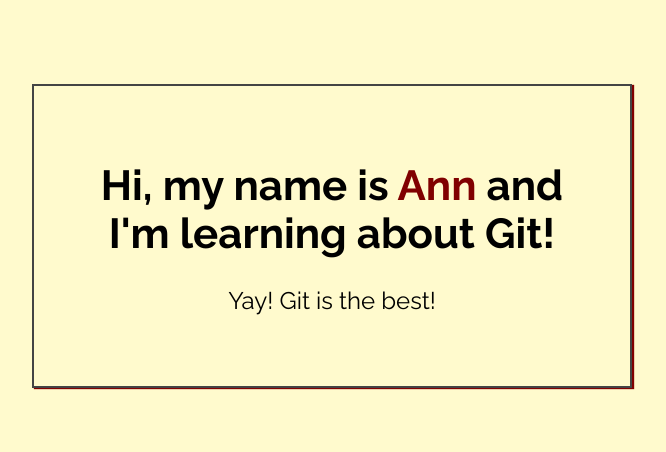
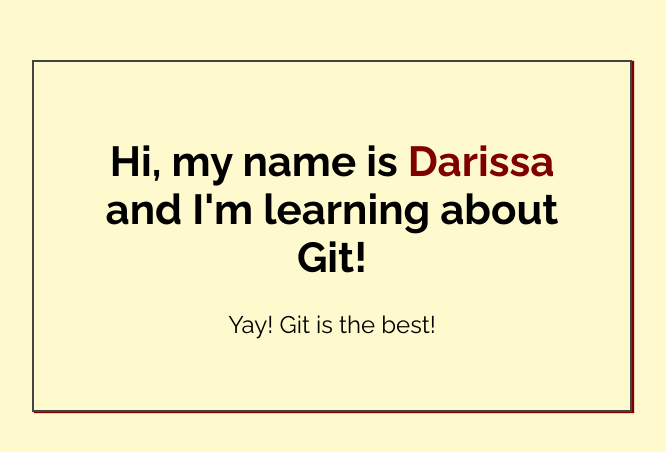
Before and after one commit to Millenniumris/My_First_Repo, a plain HTML site: page index.html in a window 1280 px wide. Shown: the part 164-616 px from the top of the page, without its empty margins (308-974 px from the left). Drawn offline with Linux system fonts and the light colour scheme.

Commit message:
Added name to index.html

```diff
--- a/index.html
+++ b/index.html
@@ -14,7 +14,7 @@
 <body>
 
     <div class="greeting">
-        <h1>Hi, my name is <span class="highlight">Ann</span> and I'm learning about Git! </h1>
+        <h1>Hi, my name is <span class="highlight">Darissa</span> and I'm learning about Git! </h1>
 
         <p>Yay! Git is the best!</p>
     </div>
```
